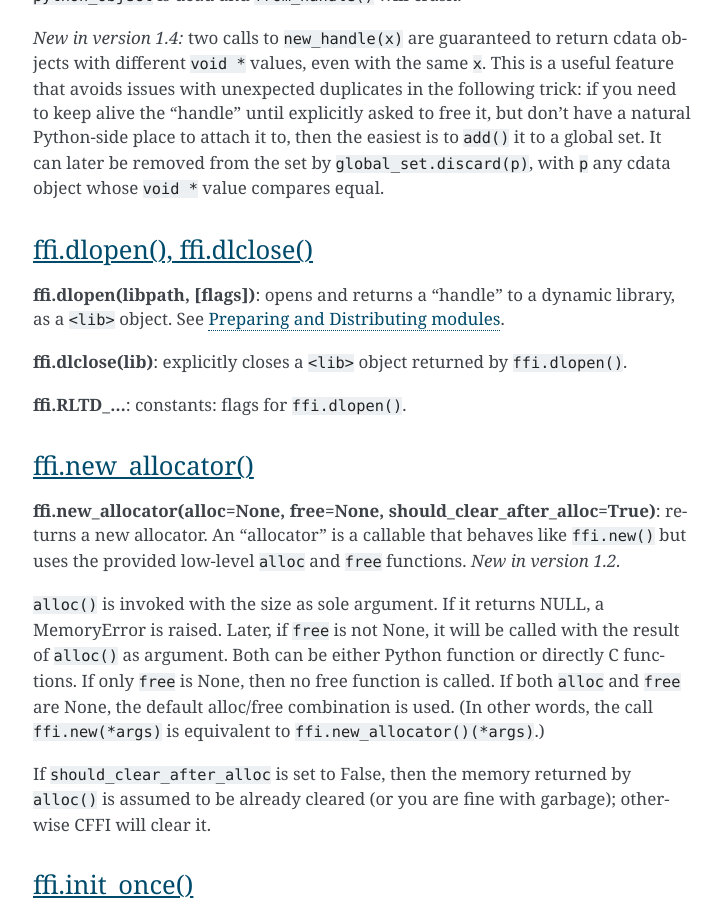
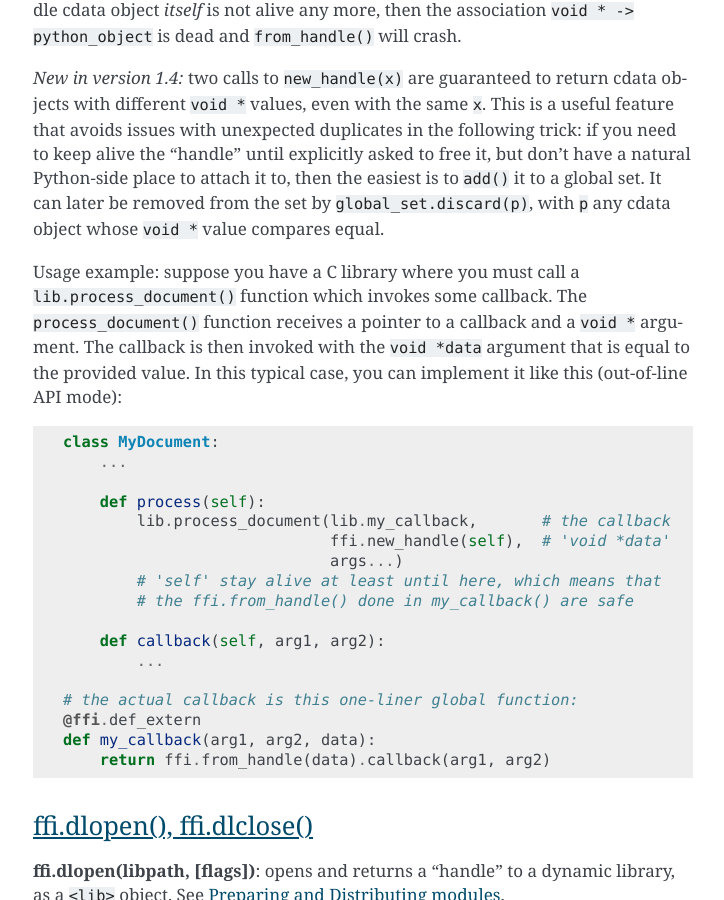
Before and after one commit to tharvik/cffi, a Sphinx documentation site: the page built from doc/source/ref.rst, in a window 1280 px wide and 900 px high, scrolled down 7269 px. Shown: the whole window, without its empty margins (387-1111 px from the left). Built offline with Sphinx 7.4.7, drawn with Linux system fonts in a browser that asks for light colours; some of the changed text lies outside the part shown.

Commit message:
Write down a typical ffi.new_handle() usage example

```diff
--- a/doc/source/ref.rst
+++ b/doc/source/ref.rst
@@ -359,6 +359,8 @@ you can use **ffi.from_handle(p)** to retrieve the original
 *Calling ffi.from_handle(p) is invalid and will likely crash if
 the cdata object returned by new_handle() is not kept alive!*
 
+See a `typical usage example`_ below.
+
 (In case you are wondering, this ``void *`` is not the ``PyObject *``
 pointer.  This wouldn't make sense on PyPy anyway.)
 
@@ -390,6 +392,33 @@ Python-side place to attach it to, then the easiest is to ``add()`` it
 to a global set.  It can later be removed from the set by
 ``global_set.discard(p)``, with ``p`` any cdata object whose ``void *``
 value compares equal.
+
+.. _`typical usage example`:
+
+Usage example: suppose you have a C library where you must call a
+``lib.process_document()`` function which invokes some callback.  The
+``process_document()`` function receives a pointer to a callback and a
+``void *`` argument.  The callback is then invoked with the ``void
+*data`` argument that is equal to the provided value.  In this typical
+case, you can implement it like this (out-of-line API mode)::
+
+    class MyDocument:
+        ...
+
+        def process(self):
+            lib.process_document(lib.my_callback,       # the callback
+                                 ffi.new_handle(self),  # 'void *data'
+                                 args...)
+            # 'self' stay alive at least until here, which means that
+            # the ffi.from_handle() done in my_callback() are safe
+
+        def callback(self, arg1, arg2):
+            ...
+
+    # the actual callback is this one-liner global function:
+    @ffi.def_extern
+    def my_callback(arg1, arg2, data):
+        return ffi.from_handle(data).callback(arg1, arg2)
 
 
 .. _ffi-dlopen:
```
